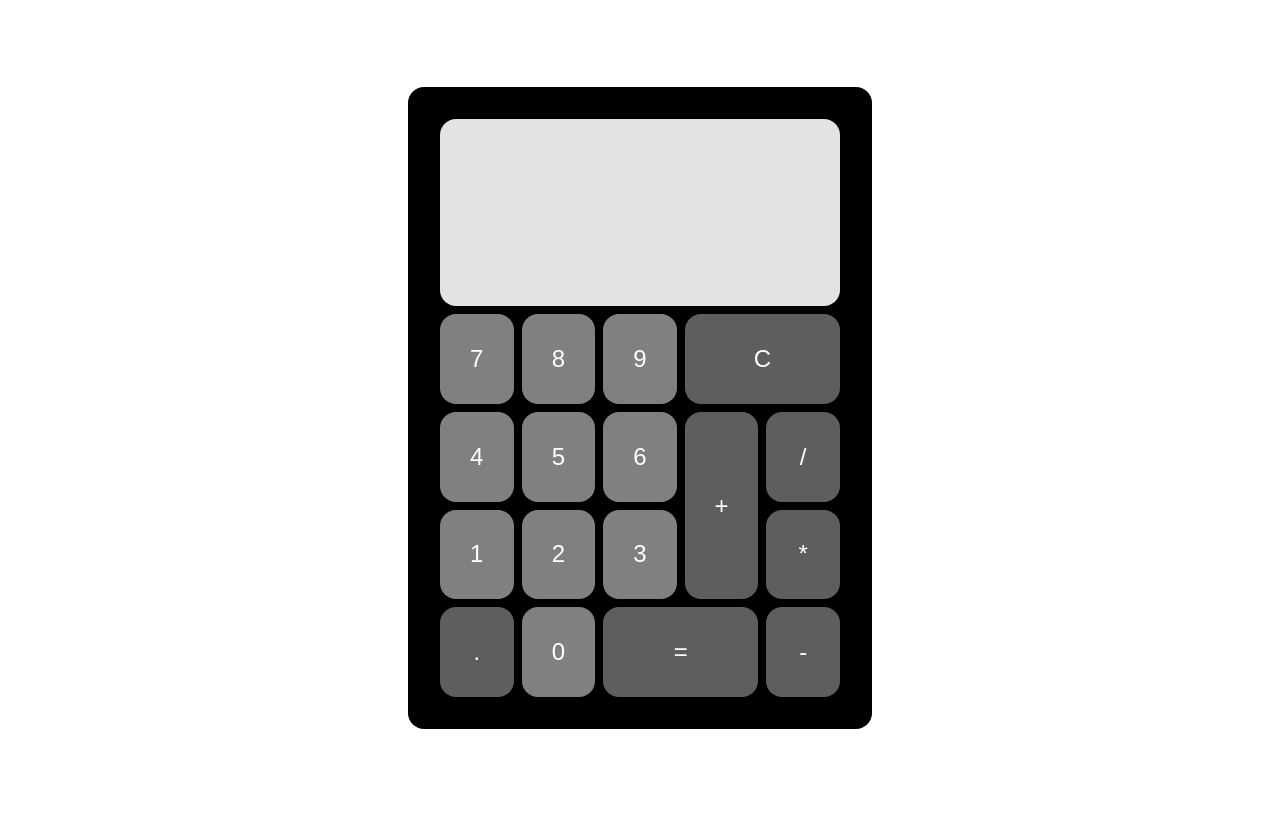
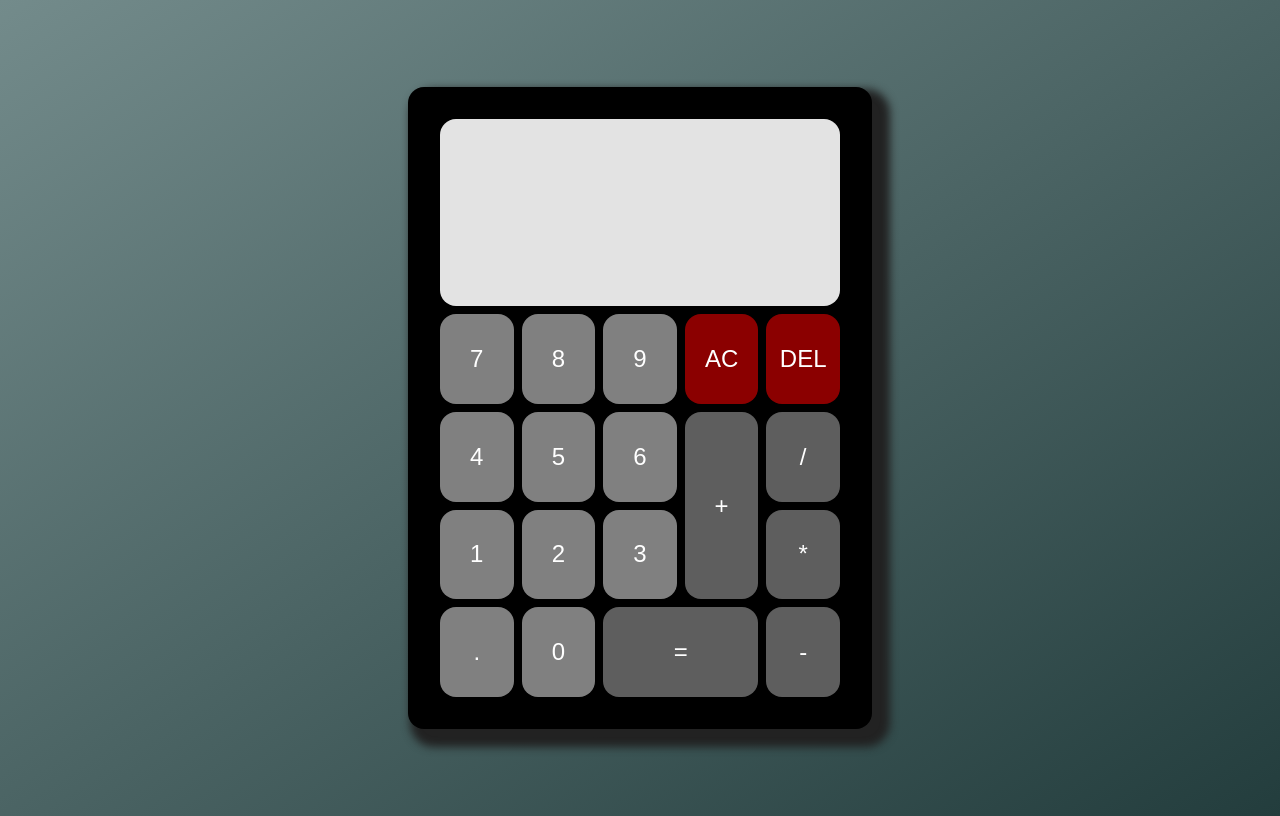
Before and after one commit to jamiebrine/calculator, a plain HTML site: page index.html in a window 1280 px wide. Drawn offline with Linux system fonts and the light colour scheme.

Commit message:
Finished styling and added delete button with functionality

```diff
--- a/index.html
+++ b/index.html
@@ -17,7 +17,8 @@
       <div class="calc-element num" id="7">7</div>
       <div class="calc-element num" id="8">8</div>
       <div class="calc-element num" id="9">9</div>
-      <div class="calc-element btn" id="clear">C</div>
+      <div class="calc-element clr" id="clear">AC</div>
+      <div class="calc-element clr" id="delete">DEL</div>
       <div class="calc-element num" id="4">4</div>
       <div class="calc-element num" id="5">5</div>
       <div class="calc-element num" id="6">6</div>
@@ -27,7 +28,7 @@
       <div class="calc-element num" id="2">2</div>
       <div class="calc-element num" id="3">3</div>
       <div class="calc-element btn" id="multiply">*</div>
-      <div class="calc-element btn" id="point">.</div>
+      <div class="calc-element num" id="point">.</div>
       <div class="calc-element num" id="0">0</div>
       <div class="calc-element btn" id="equals">=</div>
       <div class="calc-element btn" id="subtract">-</div>
--- a/scripts.js
+++ b/scripts.js
@@ -3,10 +3,11 @@ const bottomOutput = document.getElementById("bottom-display");
 const calculator = document.getElementById("main");
 
 document.getElementById("equals").addEventListener("click", calculate);
-document.getElementById("clear").addEventListener("click", clearDisplay)
+document.getElementById("clear").addEventListener("click", clearDisplay);
+document.getElementById("delete").addEventListener("click", deleteCharacter);
 
 calculator.addEventListener("click", function(e){
-    if(e.target && e.target.classList.contains("calc-element") && !(e.target.id === "equals" ||e.target.id === "clear")) {
+    if(e.target && e.target.classList.contains("num") && !(e.target.id === "point" && currentInput.includes("."))) {
         currentInput += e.target.innerText;
         bottomOutput.innerText = currentInput;
     }
@@ -23,3 +24,10 @@ function clearDisplay() {
     topOutput.innetText = "";
     bottomOutput.innerText = "";
 }
+
+function deleteCharacter() {
+    if(!(currentInput === "")) {
+        currentInput = currentInput.slice(0, -1);
+        bottomOutput.innerText = currentInput;
+    }
+}
--- a/styles.css
+++ b/styles.css
@@ -8,6 +8,12 @@ body {
   -moz-user-select: none; /* Firefox */
   -ms-user-select: none; /* IE10+/Edge */
   user-select: none; /* Standard */
+
+  background-image: linear-gradient(
+    to bottom right,
+    rgb(115, 139, 139),
+    rgb(35, 61, 61)
+  );
 }
 
 #main {
@@ -23,6 +29,8 @@ body {
   grid-template-columns: repeat(5, 1fr);
   grid-template-rows: repeat(6, 1fr);
   gap: 8px;
+
+  box-shadow: 10px 10px 8px 8px rgb(34, 34, 34);
 }
 
 .calc-element {
@@ -59,6 +67,14 @@ body {
   background-color: rgba(0, 100, 0, 0.733);
 }
 
+.clr {
+  background-color: darkred;
+}
+
+.clr:hover {
+  background-color: red;
+}
+
 #display {
   grid-column-end: span 5;
   grid-row-end: span 2;
@@ -75,10 +91,6 @@ body {
   padding: 16px;
 }
 
-#clear {
-  grid-column-end: span 2;
-}
-
 #add {
   grid-row-end: span 2;
 }
```
